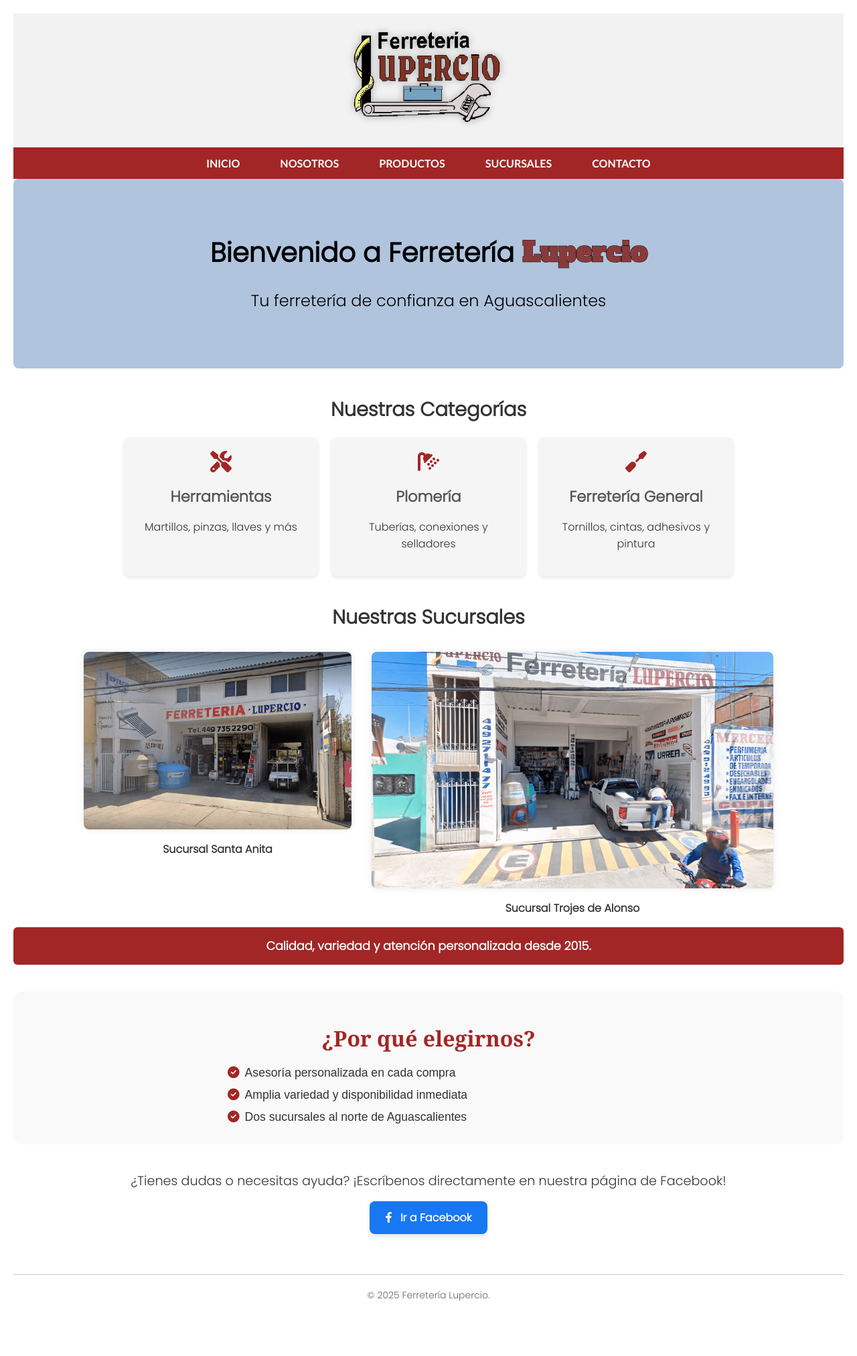
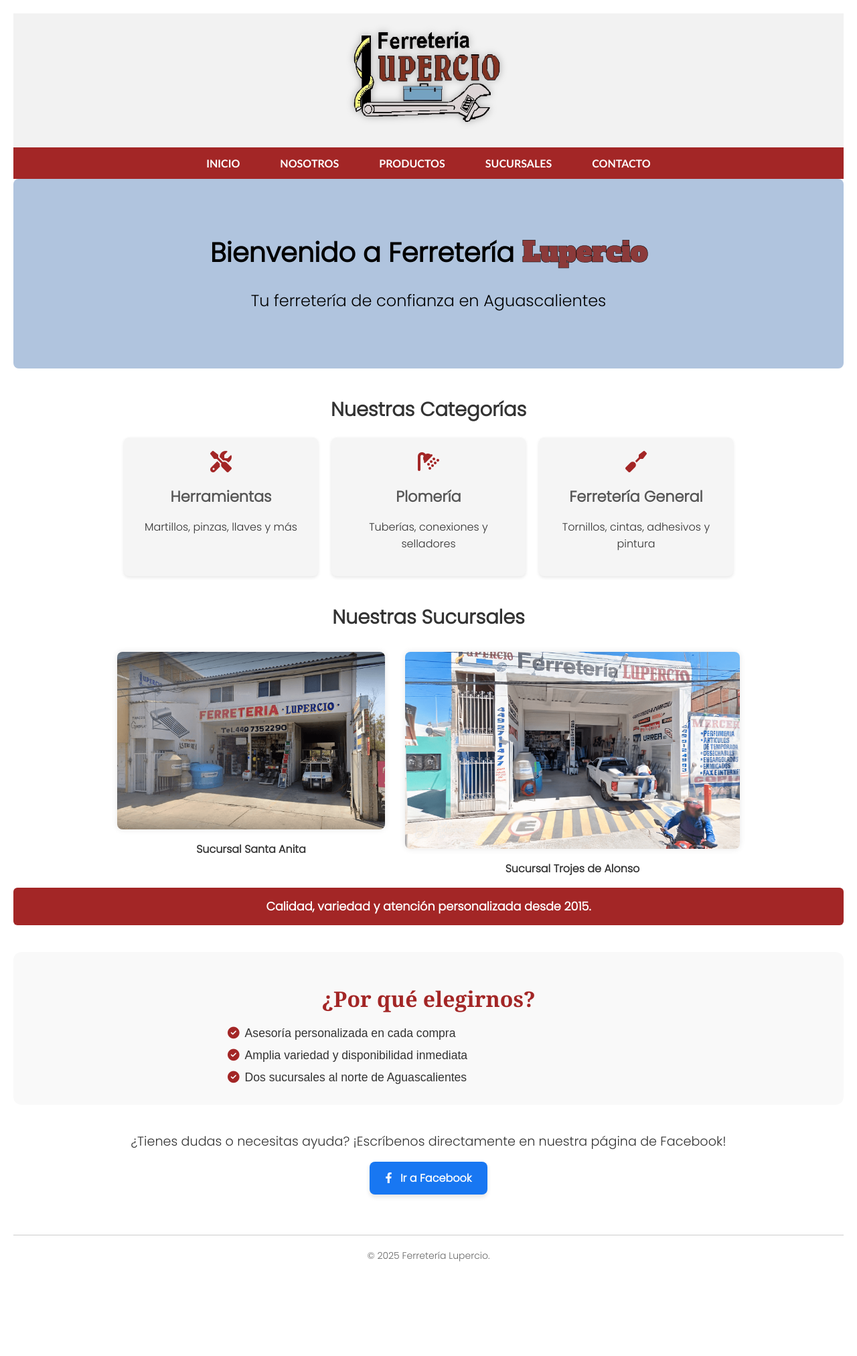
Before and after one commit to Ferreteria-Lupercio/Ferreteria-Lupercio.github.io, a Jekyll site: the page built from index.md, in a window 1280 px wide. Shown: the whole page at 67% size. Built offline with Jekyll 4.4.1, drawn with Linux system fonts in a browser that asks for light colours; after the commit the page ends 1965 px from its top, so only the background shows below that.

Commit message:
Update index.md

```diff
--- a/index.md
+++ b/index.md
@@ -44,7 +44,7 @@ layout: default
     <p style="margin-top: 10px;"><strong>Sucursal Santa Anita</strong></p>
   </div>
 
-  <div style="max-width: 600px; text-align: center;">
+  <div style="max-width: 500px; text-align: center;">
     <img src="/assets/trojesdealonso.png" alt="Sucursal Trojes de Alonso" style="width: 100%; border-radius: 8px; box-shadow: 0 0 10px rgba(0,0,0,0.1);" />
     <p style="margin-top: 10px;"><strong>Sucursal Trojes de Alonso</strong></p>
   </div>
```
